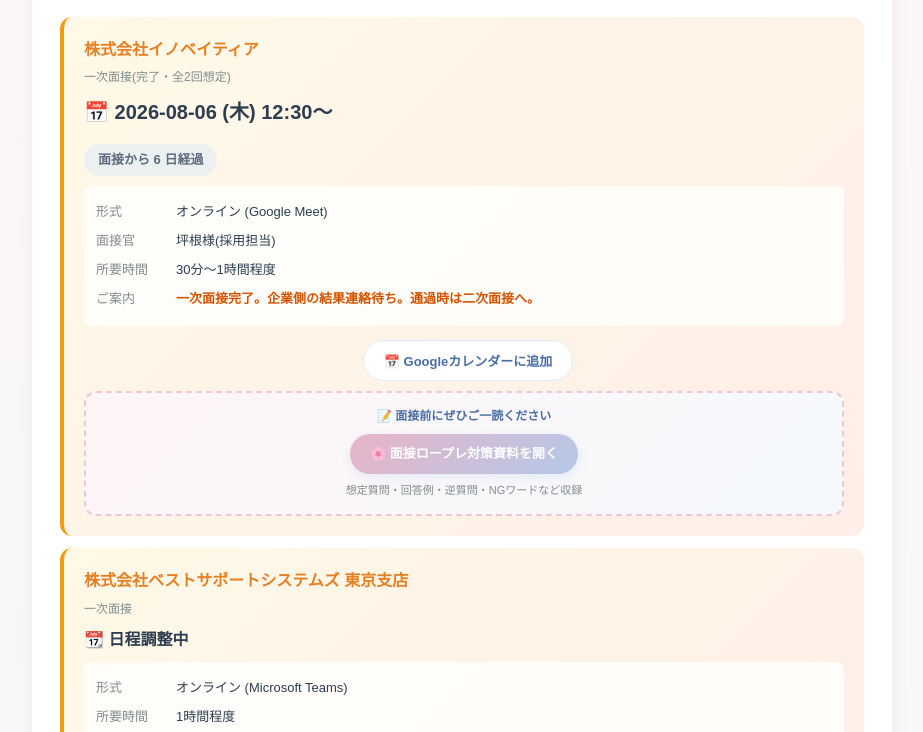
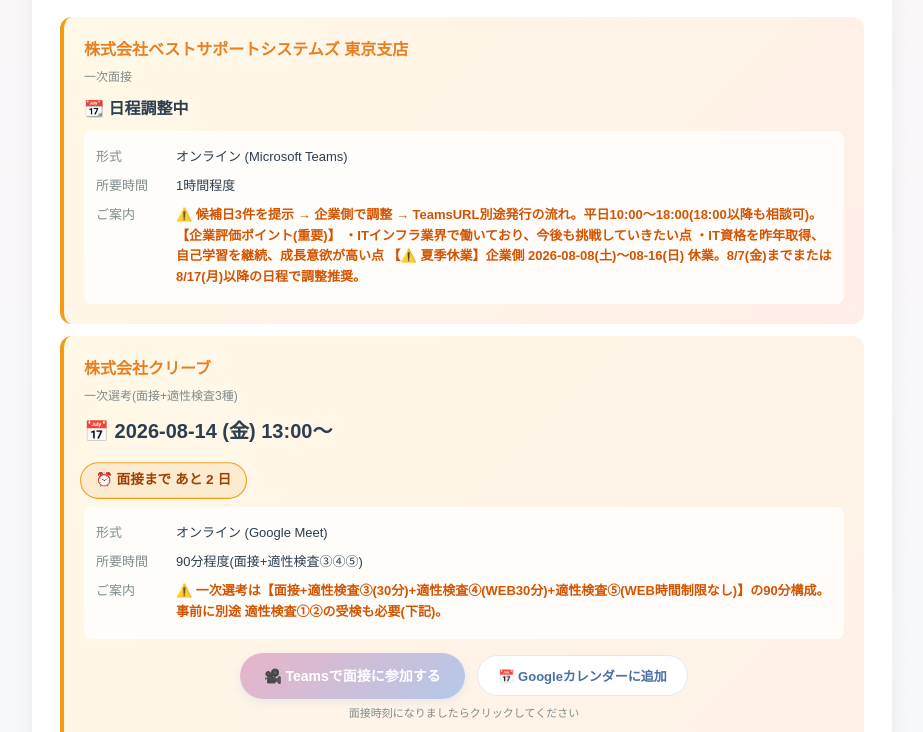
Before and after one commit to ryupro202211-ops/ryupro, a website: page PJ/career/野田様_マイページ.html in a window 1280 px wide. Shown: the part 492-1224 px from the top of the page, without its empty margins (178-1101 px from the left). Drawn offline with Linux system fonts and the light colour scheme.

Commit message:
イノベイティア一次面接お見送り(コミュニケーション不安・希望条件ミスマッチ)

```diff
--- a/PJ/career/野田様_マイページ.html
+++ b/PJ/career/野田様_マイページ.html
@@ -934,24 +934,16 @@ const DATA = {
         '首都圏1都3県で通勤エリア広い',
       ],
       url: 'https://circus-job.com/selections/4491588/job?jobDetailPublicToken=3f6f2837-3ec5-4da1-9be9-f3f179add459',
-      status: 'interviewed',
+      status: 'declined',
       isNew: true,
-      interview: {
-        round: '一次面接(完了・全2回想定)',
-        format: 'オンライン (Google Meet)',
-        date: '2026-08-06 (木)',
-        time: '12:30〜',
-        duration: '30分〜1時間程度',
-        interviewer: '坪根様(採用担当)',
-        note: '一次面接完了。企業側の結果連絡待ち。通過時は二次面接へ。',
-        prepGuideUrl: 'https://ryupro202211-ops.github.io/ryupro/PJ/career/野田様_面接ロープレ_イノベイティア.html',
-      },
+      interview: null,
       timeline: [
         { date: '2026-07-15', event: '案件をご提案しました(3条件全明示・年休128日は最強クラス)' },
         { date: '2026-07-25', event: '応募済み・書類選考開始(結果待ち)' },
         { date: '2026-07-28', event: '🎉 書類選考通過!Web面接のご案内を受領(候補日:7/31・8/3・8/4・8/5・8/6)' },
         { date: '2026-07-28', event: '⭐ 一次面接日程確定:2026-08-06(木) 12:30〜 (Google Meet・30分〜1時間・坪根様/採用担当)' },
         { date: '2026-08-06', event: '一次面接完了(手応え★★・キャリアプランをうまく話せた[前回弱点克服]・現在の業務内容の説明が課題・企業魅力度UP・継続意思あり)' },
+        { date: '2026-08-07', event: 'お見送りとなりました。企業評価:「コミュニケーションに不安な点」「希望条件に添えられない可能性」(サポート職特有の要求+条件マッチング)' },
       ],
     },
     {
```
